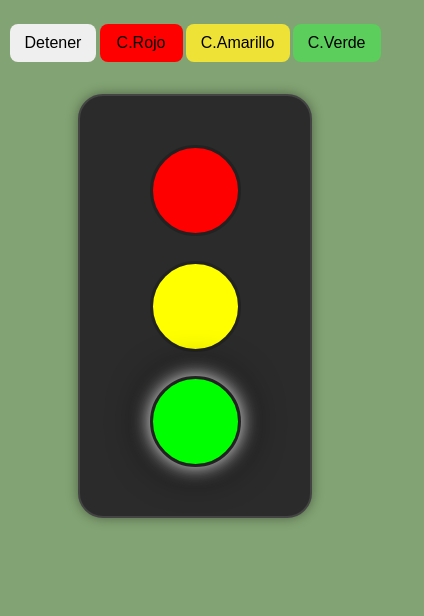
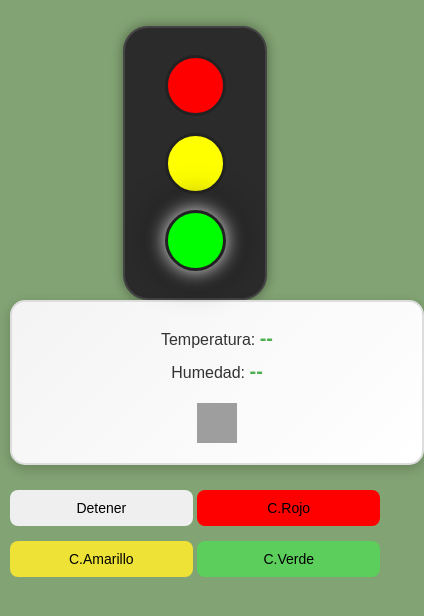
Before and after one commit to SantiagoEmilio/frontend-semaforo, a plain HTML site: page index.html in a window 390 px wide. Shown: the whole page, 424 px wide, since content can reach past the window. Drawn offline with Linux system fonts and the light colour scheme; no server answers; grey boxes are pictures that could not be loaded.

Commit message:
se agrega el ventilador y para que sea el estilo tambien para celular o tablet

```diff
--- /dev/null
+++ b/componentes/ventilador.js
@@ -0,0 +1,48 @@
+export function ventiladorLosDatos(ventiladorDatos) {
+    const FIREBASE_URL = "https://semaforo-3da01-default-rtdb.firebaseio.com/.json";
+
+    let datosDiv = document.querySelector(".datos");
+    if (!datosDiv) {
+        datosDiv = document.createElement("div");
+        datosDiv.classList.add("datos");
+
+        const tempPara = document.createElement("p");
+        const humPara = document.createElement("p");
+
+        tempPara.innerHTML = `Temperatura: <span id="temperatura">--</span>`;
+        humPara.innerHTML = `Humedad: <span id="humedad">--</span>`;
+
+        const ventiladorImg = document.createElement("img");
+        ventiladorImg.id = "ventilador";
+        ventiladorImg.src = "https://img1.picmix.com/output/stamp/normal/8/8/5/4/1634588_32eb6.gif";
+        ventiladorImg.alt = "Ventilador";
+
+        datosDiv.appendChild(tempPara);
+        datosDiv.appendChild(humPara);
+        datosDiv.appendChild(ventiladorImg);
+
+        ventiladorDatos.appendChild(datosDiv); // aquí lo metemos junto al semáforo
+    }
+
+    fetch(FIREBASE_URL)
+        .then(response => response.json())
+        .then(data => {
+            if (data) {
+                const temperatura = data.temperatura || '--';
+                const humedad = data.humedad || '--';
+
+                document.getElementById("temperatura").innerText = `${temperatura}`;
+                document.getElementById("humedad").innerText = `${humedad}`;
+
+                const ventilador = document.getElementById("ventilador");
+                if (temperatura >= 30) {
+                    ventilador.classList.add("girar");
+                } else {
+                    ventilador.classList.remove("girar");
+                }
+            }
+        })
+        .catch(error => {
+            console.error("Error al obtener los datos de Firebase:", error);
+        });
+}
--- a/index.css
+++ b/index.css
@@ -39,8 +39,8 @@ button {
 .semaforo-Base {
   margin: auto;
   margin-top: 1rem;
-  width: 180px; /* <-- más ancho */
-  height: 370px; /* ligeramente más alto */
+  width: 180px;
+  height: 370px;
   background-color: #2b2b2b;
   border-radius: 25px;
   padding: 25px;
@@ -48,12 +48,12 @@ button {
   align-items: center;
   flex-direction: column;
   justify-content: space-evenly;
-  box-shadow: 0 0 12px rgba(0, 0, 0, 0.4); /* efecto sutil */
+  box-shadow: 0 0 12px rgba(0, 0, 0, 0.4);
   border: 2px solid #444;
 }
 
 .luz {
-  width: 85px; /* un poco más anchas */
+  width: 85px;
   height: 85px;
   border-radius: 50%;
   background-color: #555;
@@ -76,8 +76,176 @@ button {
   box-shadow: 0 0 20px #f8f8f8, 0 0 40px currentColor;
 }
 
-/* Fondo */
 body {
   background-color: rgb(130, 163, 115);
   font-family: sans-serif;
+  margin: 0;
+  padding: 0;
 }
+
+/* Contenedor para alinear los datos a la izquierda */
+.izquierda {
+  display: flex;
+  justify-content: flex-start;
+  align-items: center;
+  width: 100%;
+  position: relative;
+  height: 100%;
+}
+
+.datos {
+  position: absolute;
+  left: 20px;
+  top: 50%;
+  transform: translateY(-50%);
+  padding: 30px;
+  background-color: #fff;
+  border-radius: 20px;
+  box-shadow: 0 4px 12px rgba(0, 0, 0, 0.2);
+  display: flex;
+  flex-direction: column;
+  align-items: center;
+  text-align: center;
+  width: 280px;
+  height: 200px;
+  border: 2px solid #ddd;
+  background: linear-gradient(135deg, #f4f4f4, #ffffff);
+}
+
+.datos p {
+  font-size: 18px;
+  color: #333;
+  margin: 5px 0;
+}
+
+.datos span {
+  font-size: 24px;
+  font-weight: bold;
+  color: #4CAF50;
+}
+
+#ventilador {
+  width: 60px;
+  height: 60px;
+  margin-top: 20px;
+  transition: transform 1s ease-in-out;
+}
+
+.girar {
+  animation: girar 2s infinite linear;
+}
+
+@keyframes girar {
+  0% { transform: rotate(0deg); }
+  100% { transform: rotate(360deg); }
+}
+
+/* Media Queries para responsive */
+
+/* Tablets y dispositivos medianos */
+@media screen and (max-width: 900px) {
+  .div-botonesControl {
+    width: 90%;
+    height: 60px;
+    grid-template-columns: repeat(4, 1fr);
+    gap: 0.1rem;
+  }
+
+  button, .controls button {
+    font-size: 14px;
+    padding: 8px 12px;
+  }
+
+  .semaforo-Base {
+    width: 140px;
+    height: 300px;
+    padding: 15px;
+  }
+
+  .luz {
+    width: 65px;
+    height: 65px;
+  }
+
+  .datos {
+    width: 220px;
+    height: 160px;
+    padding: 20px;
+    left: 10px;
+  }
+
+  .datos p {
+    font-size: 16px;
+  }
+
+  .datos span {
+    font-size: 20px;
+  }
+
+  #ventilador {
+    width: 50px;
+    height: 50px;
+    margin-top: 15px;
+  }
+}
+
+/* Móviles */
+@media screen and (max-width: 480px) {
+  body {
+    padding: 10px;
+  }
+
+  .div-botonesControl {
+    width: 100%;
+    grid-template-columns: repeat(2, 1fr);
+    height: auto;
+    gap: 0.3rem;
+  }
+
+  button, .controls button {
+    font-size: 14px;
+    padding: 10px 10px;
+    margin: 5px 0;
+  }
+
+  .semaforo-Base {
+    width: 120px;
+    height: 250px;
+    padding: 10px;
+  }
+
+  .luz {
+    width: 55px;
+    height: 55px;
+  }
+
+  .izquierda {
+    flex-direction: column;
+    position: static;
+    height: auto;
+  }
+
+  .datos {
+    position: static;
+    width: 100%;
+    height: auto;
+    padding: 20px;
+    margin-bottom: 20px;
+    transform: none;
+    border-radius: 15px;
+  }
+
+  .datos p {
+    font-size: 16px;
+  }
+
+  .datos span {
+    font-size: 20px;
+  }
+
+  #ventilador {
+    width: 40px;
+    height: 40px;
+    margin-top: 15px;
+  }
+}
--- a/index.js
+++ b/index.js
@@ -1,11 +1,16 @@
 import { Roja } from "./componentes/rojo.js";
 import { Amarilla } from "./componentes/amarillo.js";
 import { Verde } from "./componentes/verde.js";
-
+import { ventiladorLosDatos } from "./componentes/ventilador.js";
 
 const FIREBASE_URL = "https://semaforo-3da01-default-rtdb.firebaseio.com/.json";
 let estadoActual = "rojo";
 let cicloActivo = true;
+
+// Crear contenedor general
+const contenedorGeneral = document.createElement("div");
+contenedorGeneral.className = "contenedor-general";
+document.body.appendChild(contenedorGeneral);
 
 function SemaforoModulo() {
     const semaforo = document.createElement("div");
@@ -13,7 +18,7 @@ function SemaforoModulo() {
     semaforo.appendChild(Roja());
     semaforo.appendChild(Amarilla());
     semaforo.appendChild(Verde());
-    document.body.appendChild(semaforo);
+    contenedorGeneral.appendChild(semaforo); // Aquí lo metemos al contenedor
 }
 
 function botonesEnGeneral() {
@@ -47,29 +52,6 @@ function botonesEnGeneral() {
     document.body.appendChild(divbotones);
 }
 
-async function iniciaFirebase() {
-    setInterval(async () => {
-        try {
-            const response = await fetch(FIREBASE_URL);
-            const data = await response.json();
-            if (data?.estado && data.estado !== estadoActual) {
-                estadoActual = data.estado;
-                actualizacionDelSemaforo(estadoActual);
-
-                if (estadoActual === "detener") {
-                    cicloActivo = false;
-                } else if (estadoActual === "ciclo") {
-                    cicloActivo = true;
-                } else {
-                    cicloActivo = false;
-                }
-            }
-        } catch (error) {
-            console.error("Error leyendo Firebase:", error);
-        }
-    }, 1000);
-}
-
 function actualizacionDelSemaforo(color) {
     document.querySelectorAll('.luz').forEach(luz => {
         luz.classList.remove('activo');
@@ -92,6 +74,23 @@ async function cambiarEstado(color) {
     }
 }
 
+async function iniciaFirebase() {
+    setInterval(async () => {
+        try {
+            const response = await fetch(FIREBASE_URL);
+            const data = await response.json();
+            if (data?.estado && data.estado !== estadoActual) {
+                estadoActual = data.estado;
+                actualizacionDelSemaforo(estadoActual);
+
+                cicloActivo = data.estado === "ciclo";
+            }
+        } catch (error) {
+            console.error("Error leyendo Firebase:", error);
+        }
+    }, 1000);
+}
+
 async function cicloAutomatico() {
     if (!cicloActivo) return;
 
@@ -110,8 +109,10 @@ async function cicloAutomatico() {
     }
 }
 
+// Inicia el sistema
 botonesEnGeneral();
 SemaforoModulo();
+ventiladorLosDatos(contenedorGeneral); // <-- pasa el contenedor como argumento
 actualizacionDelSemaforo(estadoActual);
 iniciaFirebase();
 setInterval(() => {
```
